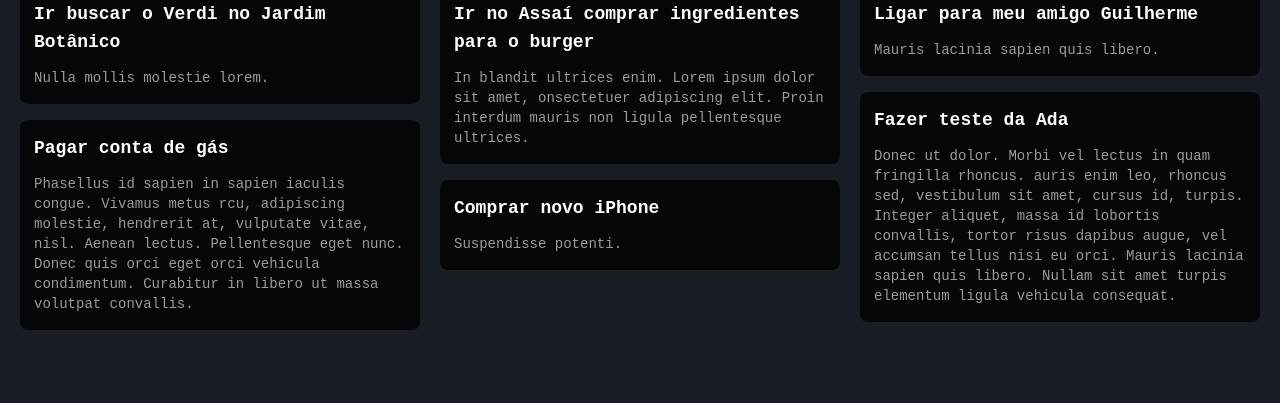
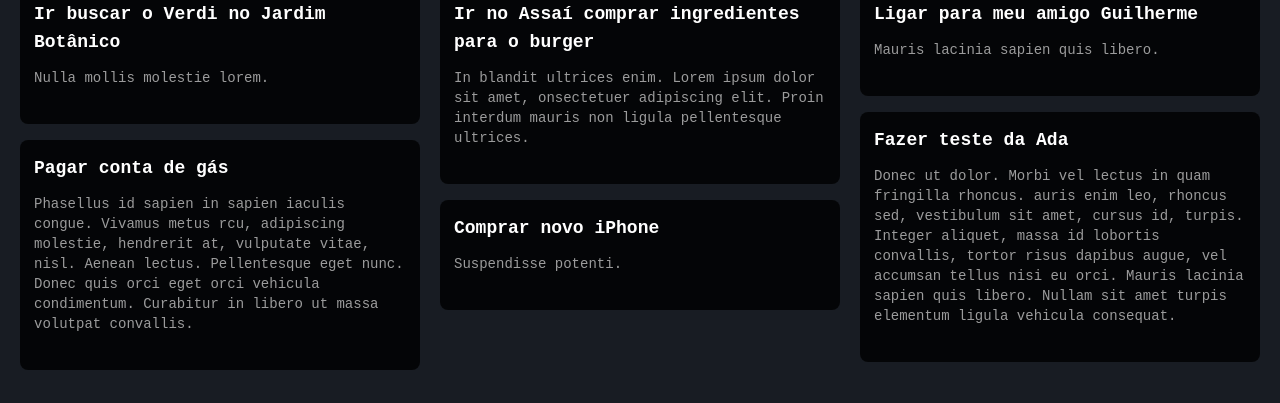
Before and after one commit to and-lz/KanbanBoard, a React (Vite) app in the folder FRONT/: page / in a window 1280 px wide. Shown: the part 422-825 px from the top of the page. Before the commit the page ends 800 px from the top, so only its background shows below. Built offline with nearby package versions, Linux system fonts and the light colour scheme.

Commit message:
Improves motion

```diff
--- a/FRONT/src/App.tsx
+++ b/FRONT/src/App.tsx
@@ -2,6 +2,8 @@ import { DragEvent } from "react";
 import { useAppContext } from "./AppContext";
 import Card from "./components/Card/Card";
 import { todos } from "./data";
+import { useViewTransition } from "./hooks/useViewTransition";
+import { flushSync } from "react-dom";
 
 export enum List {
   ToDo = "ToDo",
@@ -22,11 +24,11 @@ function App() {
   function handleChangeList(id: string, newColumn: string) {
     const newTasks = [...tasks];
     newTasks.find((todo) => todo.id === id)!.list = newColumn;
-    update({ tasks: newTasks });
+    flushSync(() => update({ tasks: newTasks }));
   }
   function onDrop(event: DragEvent, targetColumn: string) {
     const task = event.dataTransfer.getData("task");
-    handleChangeList(task, targetColumn);
+    useViewTransition(() => handleChangeList(task, targetColumn));
   }
 
   function onDragStart(e: DragEvent, task: Task) {
--- a/FRONT/src/components/Card/Card.tsx
+++ b/FRONT/src/components/Card/Card.tsx
@@ -3,6 +3,7 @@ import { twMerge } from "tailwind-merge";
 import { Task } from "../../App";
 import Navigation from "./Navigation";
 import EditMode from "./EditMode";
+import { useViewTransition } from "../../hooks/useViewTransition";
 
 interface Props {
   task: Task;
@@ -18,9 +19,10 @@ function Card(props: Props) {
     <div
       id={useId()}
       draggable
+      style={{ viewTransitionName: "card-" + task.id }}
       onDragStart={onDragStart}
       className={twMerge(
-        "bg-black/80 hover:bg-black rounded-lg p-3 mb-4 hover:shadow-lg transition-all group text-white border-2 border-transparent focus-within:border-green"
+        "card bg-black/80 hover:bg-black rounded-lg p-3 mb-4 hover:shadow-lg transition-all group text-white border-2 border-transparent focus-within:border-green"
       )}
     >
       {!editMode && (
@@ -33,7 +35,10 @@ function Card(props: Props) {
         </button>
       )}
       {editMode && (
-        <EditMode task={task} onFinishEditing={() => setEditMode(false)} />
+        <EditMode
+          task={task}
+          onFinishEditing={() => useViewTransition(() => setEditMode(false))}
+        />
       )}
       {!editMode && <Navigation task={task} />}
     </div>
--- a/FRONT/src/components/Card/Navigation.tsx
+++ b/FRONT/src/components/Card/Navigation.tsx
@@ -1,6 +1,7 @@
 import { Dispatch, SetStateAction } from "react";
 import { Task } from "../../App";
 import { useAppContext } from "../../AppContext";
+import { useViewTransition } from "../../hooks/useViewTransition";
 
 interface Props {
   task: Task;
@@ -24,17 +25,17 @@ function Navigation(props: Props) {
     }
 
     updatedTodos.find((todo) => todo.id === task.id)!.list = newList;
-    update({ tasks: updatedTodos });
+    useViewTransition(() => update({ tasks: updatedTodos }));
   }
 
+  const classes =
+    "bg-black hover:bg-green text-2xl transition-all rounded-full h-10 w-10 outline-none focus:bg-green focus:text-black hover:text-black";
+
   return (
-    <div className="h-0 overflow-hidden focus-within:overflow-none focus-within:h-12 transition-all group-hover:overflow-none group-hover:h-12">
+    <div className="mt-5 h-0 overflow-hidden focus-within:overflow-none focus-within:h-12 transition-all group-hover:overflow-none group-hover:h-12">
       <div className="flex flex-rox justify-between mt-2">
         {task.list !== "ToDo" && (
-          <button
-            onClick={() => handleChangeList("prev")}
-            className="bg-black hover:bg-green transition-all rounded-full h-8 w-8 outline-none focus:bg-green focus:text-black hover:text-black"
-          >
+          <button onClick={() => handleChangeList("prev")} className={classes}>
             ←{" "}
             <span className="sr-only">Mover {task.title} para a esquerda</span>
           </button>
@@ -43,7 +44,7 @@ function Navigation(props: Props) {
           <>
             <button
               onClick={() => handleChangeList("next")}
-              className="bg-black hover:bg-green transition-all rounded-full h-8 w-8 outline-none focus:bg-green focus:text-black hover:text-black"
+              className={classes}
             >
               →{" "}
               <span className="sr-only">
--- /dev/null
+++ b/FRONT/src/hooks/useViewTransition.tsx
@@ -0,0 +1,10 @@
+import { flushSync } from "react-dom";
+
+export function useViewTransition(callback: any) {
+  if (!document.startViewTransition) {
+    callback();
+    return;
+  }
+
+  document.startViewTransition(() => flushSync(() => callback()));
+}
```
